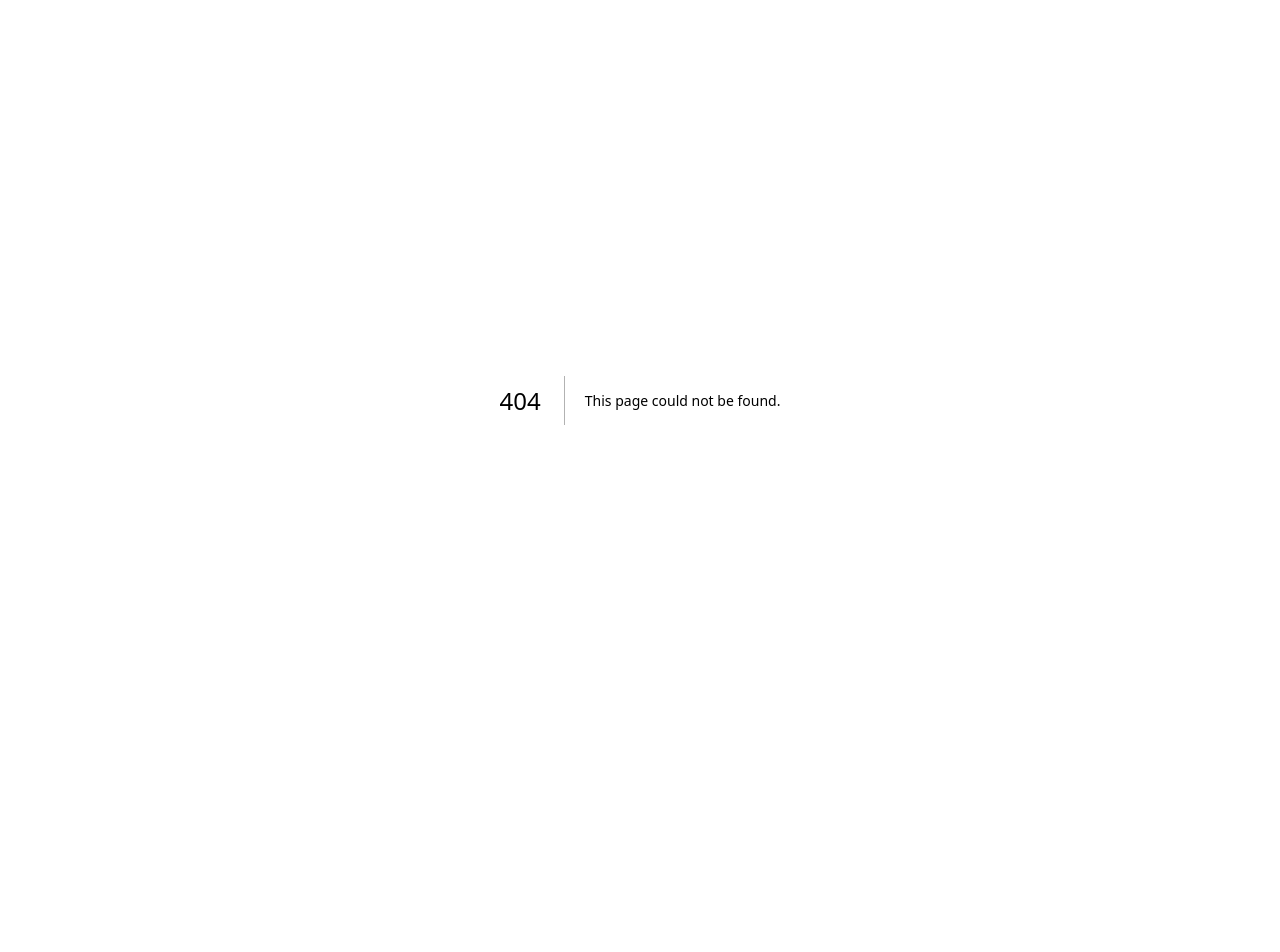
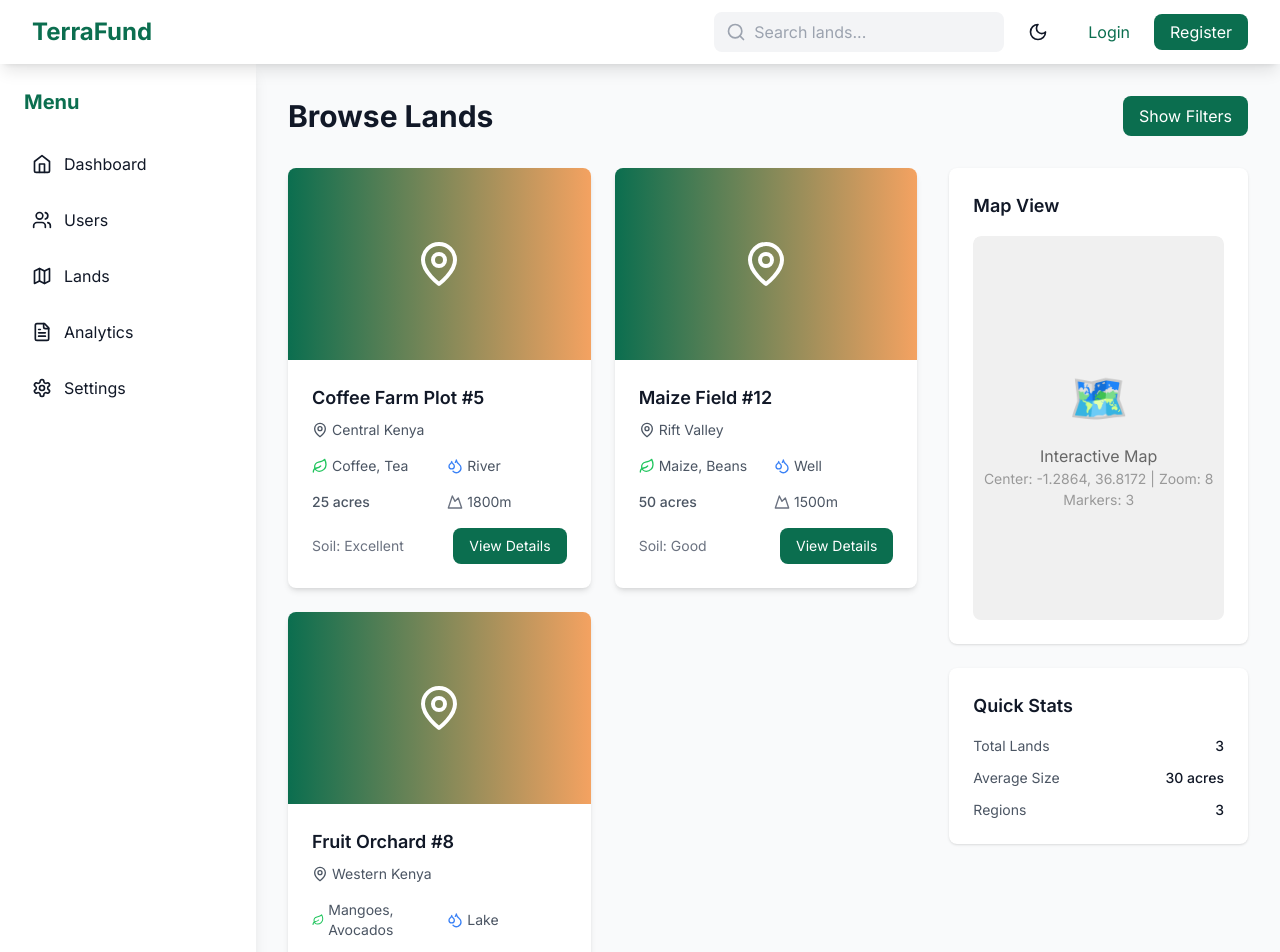
Before and after one commit to TerraFund/web_frontend, a Next.js app: page /dashboard/browse in a window 1280 px wide. Before the commit this address had no page. Shown: the top 952 px of the page. Before the commit the page ends 800 px from the top, so only its background shows below. Built offline with nearby package versions, Linux system fonts and the light colour scheme.

Commit message:
Create browse lands page with filters, map, and land cards

```diff
--- /dev/null
+++ b/src/app/dashboard/browse/page.tsx
@@ -0,0 +1,129 @@
+'use client';
+
+import { useState } from 'react';
+import Navbar from '@/components/Navbar';
+import Sidebar from '@/components/Sidebar';
+import Footer from '@/components/Footer';
+import Map from '@/components/Map';
+import LandCard from '@/components/LandCard';
+import LandFilters from '@/components/LandFilters';
+
+export default function BrowseLands() {
+  const [showFilters, setShowFilters] = useState(false);
+  const [filters, setFilters] = useState({});
+
+  const mockLands = [
+    {
+      id: '1',
+      title: 'Coffee Farm Plot #5',
+      location: 'Central Kenya',
+      size: 25,
+      cropSuitability: 'Coffee, Tea',
+      soilQuality: 'Excellent',
+      waterSource: 'River',
+      elevation: 1800,
+    },
+    {
+      id: '2',
+      title: 'Maize Field #12',
+      location: 'Rift Valley',
+      size: 50,
+      cropSuitability: 'Maize, Beans',
+      soilQuality: 'Good',
+      waterSource: 'Well',
+      elevation: 1500,
+    },
+    {
+      id: '3',
+      title: 'Fruit Orchard #8',
+      location: 'Western Kenya',
+      size: 15,
+      cropSuitability: 'Mangoes, Avocados',
+      soilQuality: 'Excellent',
+      waterSource: 'Lake',
+      elevation: 1200,
+    },
+  ];
+
+  const handleFiltersChange = (newFilters: any) => {
+    setFilters(newFilters);
+    // Mock filtering logic
+    console.log('Filters changed:', newFilters);
+  };
+
+  return (
+    <div className="min-h-screen bg-background_light dark:bg-background_dark">
+      <Navbar />
+      <div className="pt-16 flex">
+        <Sidebar />
+        <main className="flex-1 p-8">
+          <div className="max-w-7xl mx-auto">
+            <div className="flex justify-between items-center mb-8">
+              <h1 className="text-3xl font-bold text-gray-900 dark:text-white">Browse Lands</h1>
+              <button
+                onClick={() => setShowFilters(!showFilters)}
+                className="bg-primary text-white px-4 py-2 rounded-lg hover:bg-accent transition-colors"
+              >
+                {showFilters ? 'Hide Filters' : 'Show Filters'}
+              </button>
+            </div>
+
+            {showFilters && (
+              <div className="mb-8">
+                <LandFilters onFiltersChange={handleFiltersChange} />
+              </div>
+            )}
+
+            <div className="grid grid-cols-1 lg:grid-cols-3 gap-8 mb-8">
+              <div className="lg:col-span-2">
+                <div className="grid grid-cols-1 md:grid-cols-2 gap-6">
+                  {mockLands.map((land) => (
+                    <LandCard
+                      key={land.id}
+                      {...land}
+                      onClick={() => console.log('View land:', land.id)}
+                    />
+                  ))}
+                </div>
+              </div>
+
+              <div className="lg:col-span-1">
+                <div className="bg-white dark:bg-gray-800 rounded-lg shadow p-6 mb-6">
+                  <h3 className="text-lg font-semibold text-gray-900 dark:text-white mb-4">Map View</h3>
+                  <Map
+                    center={[-1.2864, 36.8172]}
+                    zoom={8}
+                    markers={mockLands.map(land => ({
+                      id: land.id,
+                      position: [-1.2864 + Math.random() * 0.1, 36.8172 + Math.random() * 0.1], // Mock positions
+                      title: land.title,
+                    }))}
+                  />
+                </div>
+
+                <div className="bg-white dark:bg-gray-800 rounded-lg shadow p-6">
+                  <h3 className="text-lg font-semibold text-gray-900 dark:text-white mb-4">Quick Stats</h3>
+                  <div className="space-y-3">
+                    <div className="flex justify-between">
+                      <span className="text-sm text-gray-600 dark:text-gray-400">Total Lands</span>
+                      <span className="text-sm font-medium text-gray-900 dark:text-white">{mockLands.length}</span>
+                    </div>
+                    <div className="flex justify-between">
+                      <span className="text-sm text-gray-600 dark:text-gray-400">Average Size</span>
+                      <span className="text-sm font-medium text-gray-900 dark:text-white">30 acres</span>
+                    </div>
+                    <div className="flex justify-between">
+                      <span className="text-sm text-gray-600 dark:text-gray-400">Regions</span>
+                      <span className="text-sm font-medium text-gray-900 dark:text-white">3</span>
+                    </div>
+                  </div>
+                </div>
+              </div>
+            </div>
+          </div>
+        </main>
+      </div>
+      <Footer />
+    </div>
+  );
+}
```
